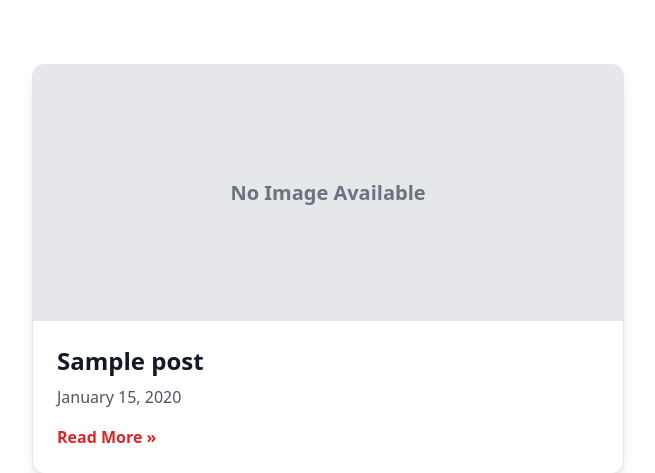
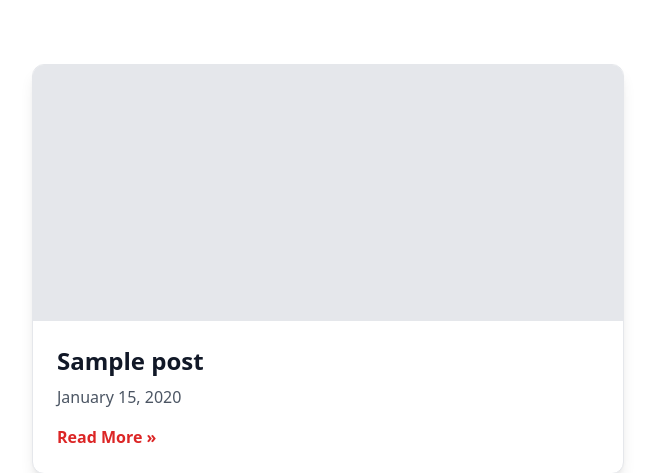
Before and after one commit to odysseyautomobile393-hash/website, a Flask app: template templates/index.html in a window 1280 px wide; the page is wider, and only the part inside the window is pictured. Shown: the part 4746-5219 px from the top of that part, without its empty margins (0-655 px from the left). Run offline with Flask 3, Linux system fonts and the light colour scheme; the template is opened without the code that fills it: most values are stand-ins (such as "Sample title", 1, 10 or a date in 2020); grey boxes marked "Sample" are stand-in pictures; parts of the project's set-up code (start-up, migrations or seed data) failed here and were passed over; some libraries are stand-ins or nearby versions.

Commit message:
fixing services

```diff
--- a/templates/index.html
+++ b/templates/index.html
@@ -472,11 +472,11 @@
                     <div class="bg-white border border-gray-200 rounded-xl overflow-hidden shadow-lg hover:shadow-2xl transition-shadow duration-300">
                         <div class="bg-gray-200 h-64 flex items-center justify-center">
                             {% set image_list = post.img_urls | from_json %}
-                            {% if image_list %}
-                                <img src="{{ image_list[0] }}" class="w-full h-full object-cover">
-                            {% else %}
+                            <!-- {% if image_list %} -->
+                            <img src="{{ image_list[0] }}" class="w-full h-full object-cover">
+                            <!-- {% else %}
                                 <span class="text-gray-500 text-xl font-semibold">No Image Available</span>
-                            {% endif %}
+                            {% endif %} -->
                         </div>
                         <div class="p-6">
                             <h3 class="text-2xl font-bold text-gray-900 mb-2">{{ post.title }}</h3>
```
